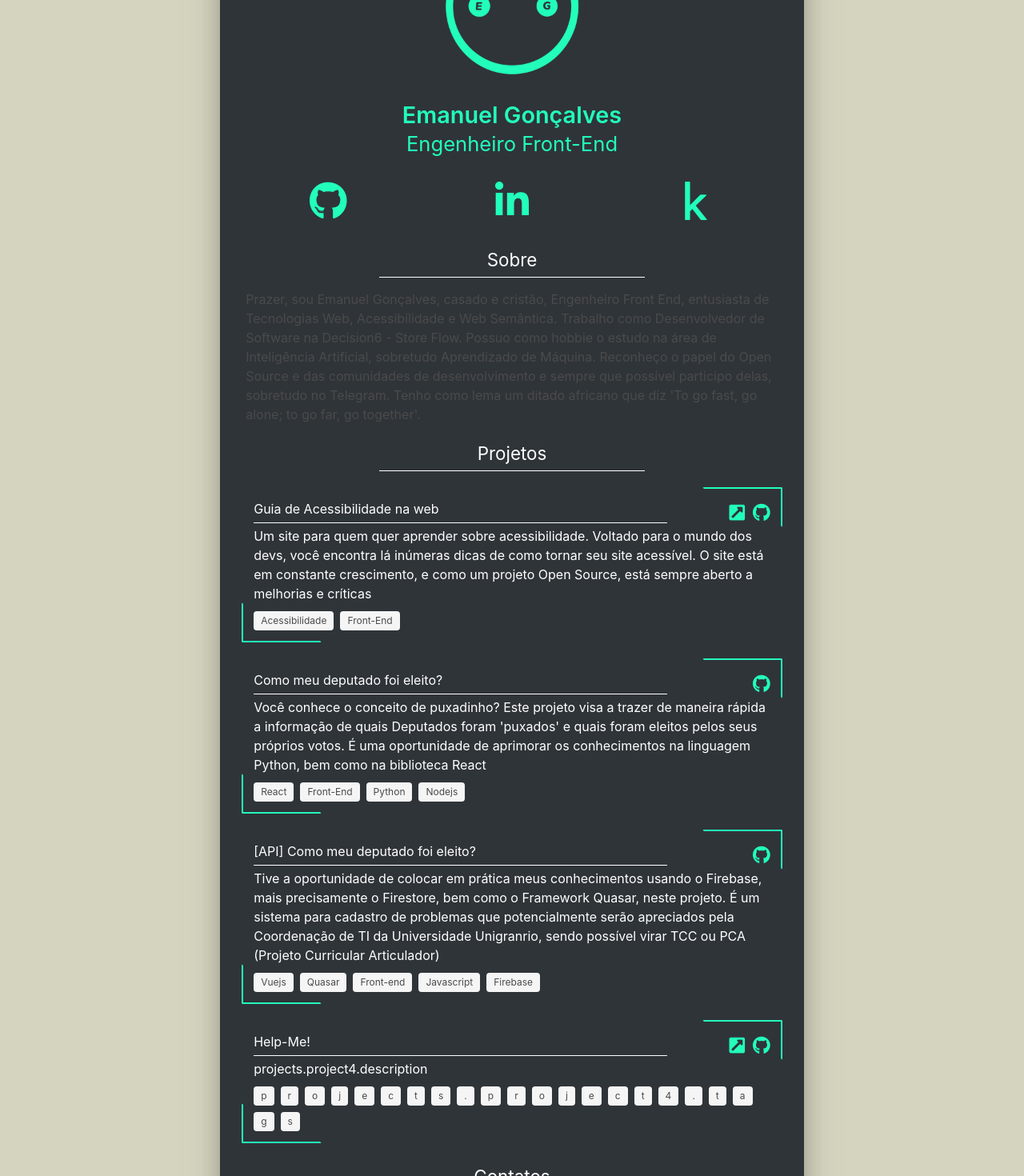
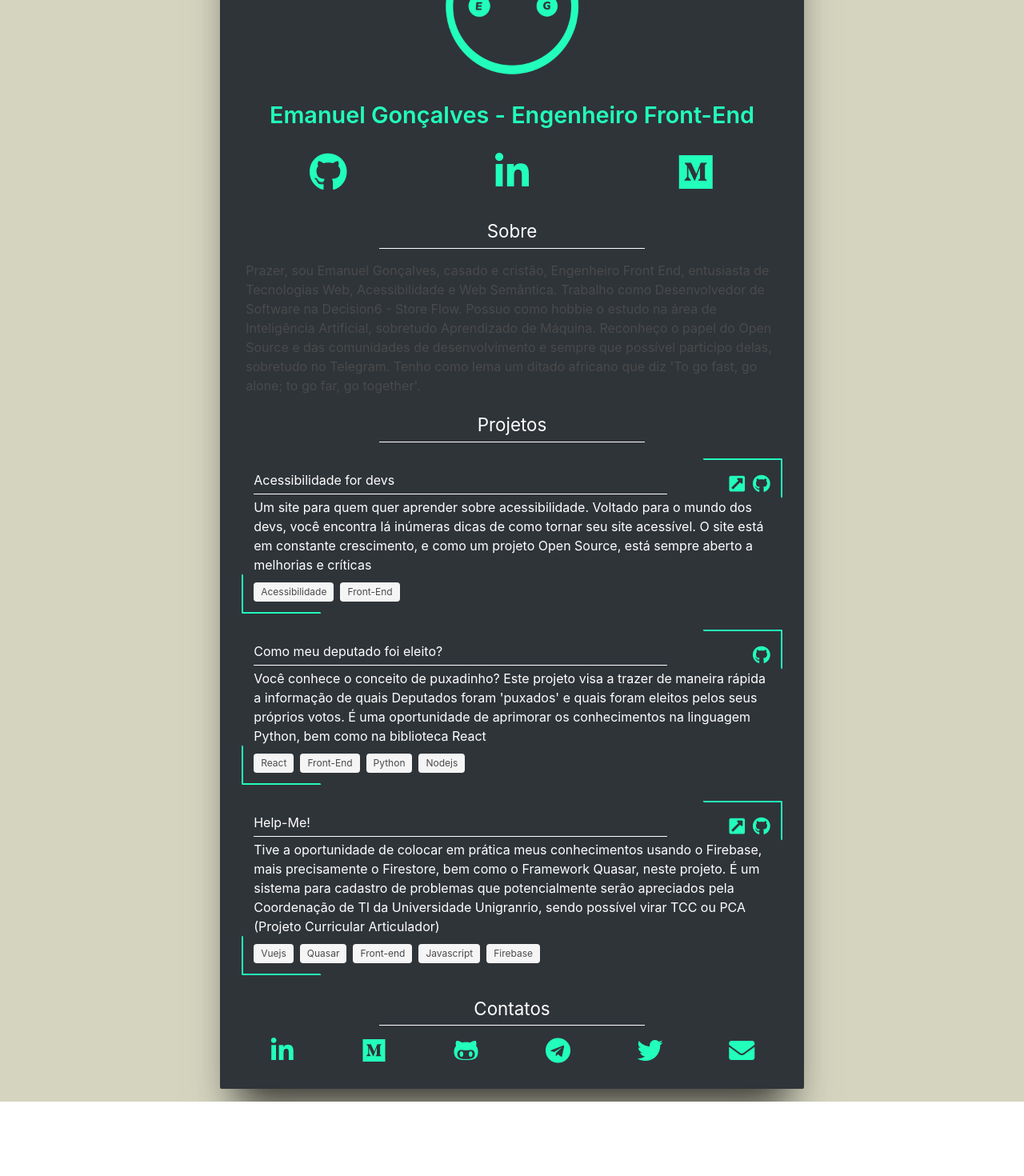
Before and after one commit to emanuelgsouza/emanuelgsouza.dev, a Nuxt app: page / in a window 1280 px wide. Shown: the part 140-1610 px from the top of the page at 80% size. After the commit the page ends 1517 px from the top, so only its background shows below. Built offline with nearby package versions, Linux system fonts and the light colour scheme.

Commit message:
update pages

```diff
--- a/modules/Home/components/Header/SocialIcons.vue
+++ b/modules/Home/components/Header/SocialIcons.vue
@@ -24,7 +24,7 @@ export default {
     icons: [
       { name: 'fab fa-github', url: 'https://github.com/emanuelgsouza' },
       { name: 'fab fa-linkedin-in', url: 'https://linkedin.com/in/emanuelgsouza' },
-      { name: 'fab fa-kaggle', url: 'https://kaggle.com/emanuelgsouza' }
+      { name: 'fab fa-medium', url: 'https://www.medium.com/@emanuelgsouza' }
     ]
   })
 }
--- a/modules/Home/components/Header/index.vue
+++ b/modules/Home/components/Header/index.vue
@@ -5,11 +5,11 @@
     <!-- TITLES -->
     <hgroup>
       <h1 class="header__title has-text-centered title has-text-light">
-        Emanuel Gonçalves
+        Emanuel Gonçalves - {{ $t('header.subtitle') }}
       </h1>
-      <h2 class="header__subtitle has-text-centered subtitle has-text-light">
+      <!-- <h2 class="header__subtitle has-text-centered subtitle has-text-light">
         {{ $t('header.subtitle') }}
-      </h2>
+      </h2> -->
     </hgroup>
     <!-- SOCIAL ICONS -->
     <HomeSocialIcons />
--- a/modules/Home/components/Projects/index.vue
+++ b/modules/Home/components/Projects/index.vue
@@ -29,32 +29,25 @@ export default {
     return {
       projects: [
         {
-          name: 'Guia de Acessibilidade na web',
+          name: this.$t('projects.project1.name'),
           description: this.$t('projects.project1.description'),
           url: 'https://acessibilidade-for-devs.github.io/',
           repository: 'https://github.com/acessibilidade-for-devs/acessibilidade-for-devs.github.io',
           tags: this.$t('projects.project1.tags')
         },
         {
-          name: 'Como meu deputado foi eleito?',
+          name: this.$t('projects.project2.name'),
           description: this.$t('projects.project2.description'),
           url: null,
-          repository: 'https://github.com/Guilherme2020/legislative-votes-web',
+          repository: 'https://github.com/legislative-votes-br',
           tags: this.$t('projects.project2.tags')
         },
         {
-          name: '[API] Como meu deputado foi eleito?',
+          name: this.$t('projects.project3.name'),
           description: this.$t('projects.project3.description'),
-          url: null,
-          repository: 'https://github.com/emanuelgsouza/legislative-votes-api',
-          tags: this.$t('projects.project3.tags')
-        },
-        {
-          name: 'Help-Me!',
-          description: this.$t('projects.project4.description'),
           url: 'https://help-me.surge.sh',
           repository: 'https://github.com/emanuelgsouza/help-me',
-          tags: this.$t('projects.project4.tags')
+          tags: this.$t('projects.project3.tags')
         }
       ]
     }
```
